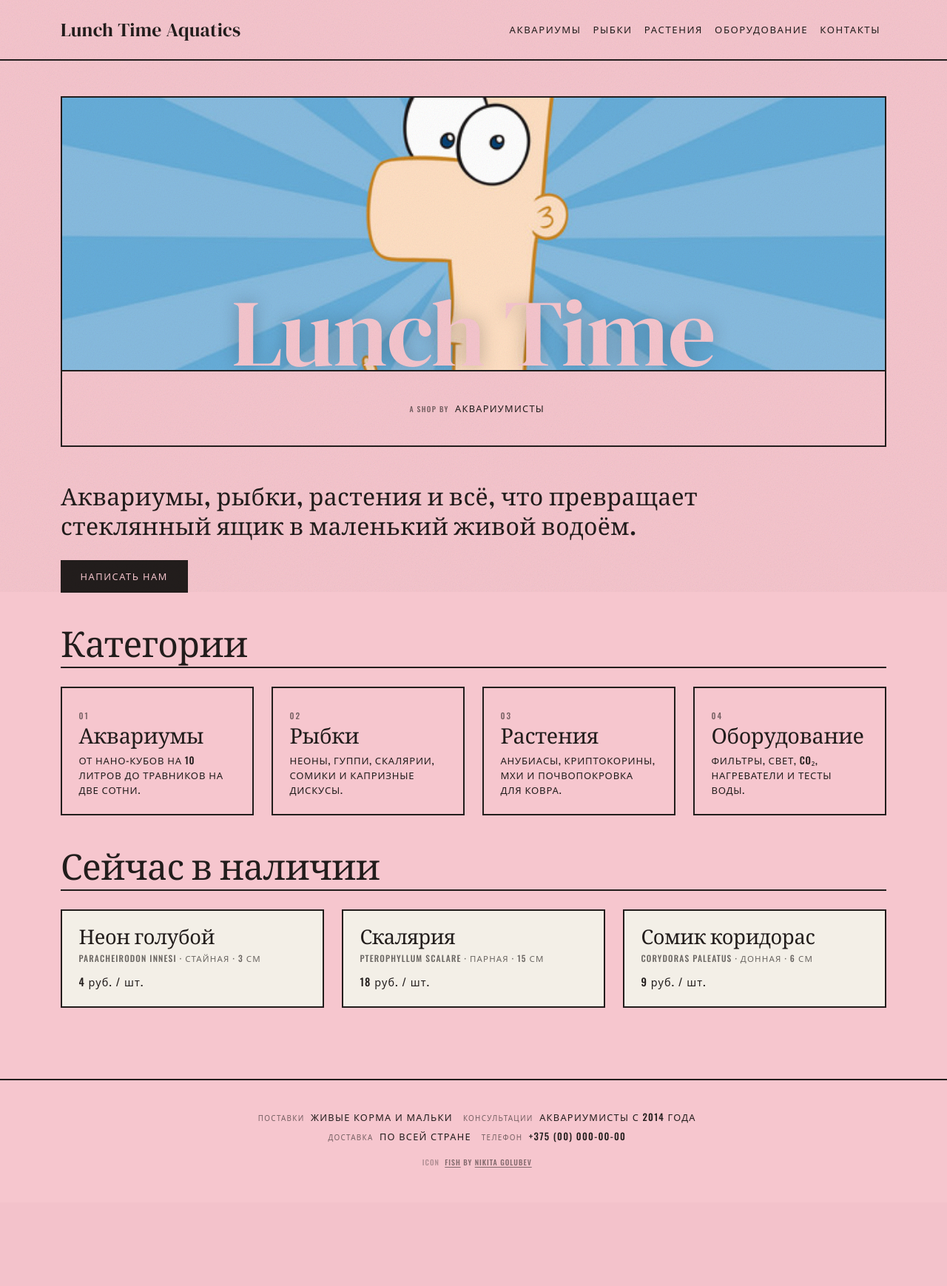
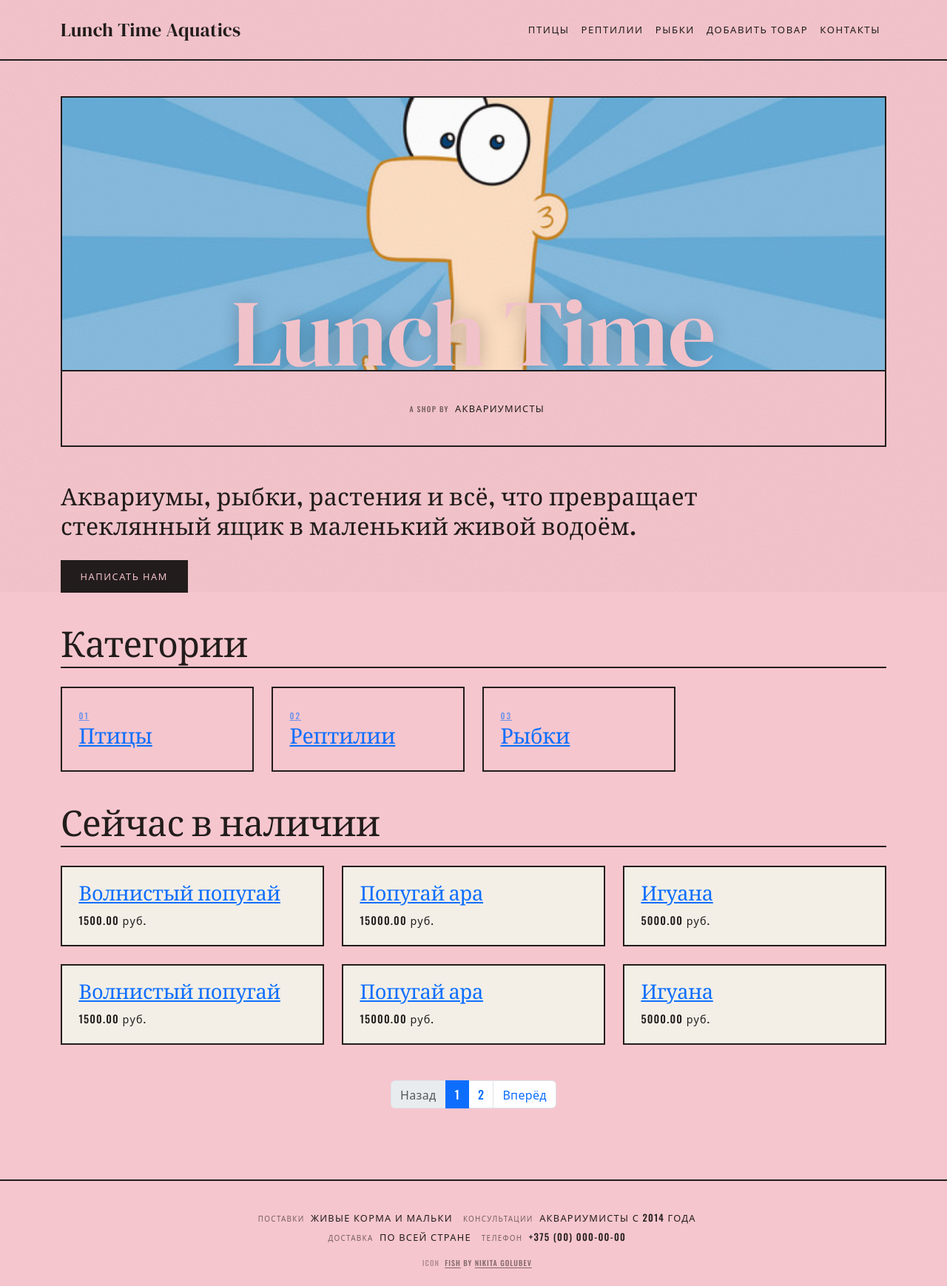
Before and after one commit to Jd4rc/lsn_basics_of_layout, a Django app: page / in a window 1280 px wide. Shown: the top 1738 px of the page at 74% size. Before the commit the page ends 1578 px from the top, so only its background shows below. Run offline with Django 5.2, Linux system fonts and the light colour scheme; data comes from the database, SQL or seed files in the repository; some libraries are stand-ins or nearby versions.

Commit message:
feat: add includes for nav, product card and pagination

```diff
--- /dev/null
+++ b/catalog/context_processors.py
@@ -0,0 +1,6 @@
+from catalog.models import Category
+
+
+def menu_categories(request):
+    """Категории для главного меню, доступны в любом шаблоне."""
+    return {'menu_categories': Category.objects.all()}
--- a/catalog/templates/catalog/home.html
+++ b/catalog/templates/catalog/home.html
@@ -28,68 +28,35 @@
     <section class="mb-5">
         <h2 class="section-title">Категории</h2>
         <div class="row g-4">
+            {% for category in menu_categories %}
             <div class="col-12 col-md-6 col-lg-3">
-                <article class="tile h-100">
-                    <span class="tile__num">01</span>
-                    <h3 class="tile__title">Аквариумы</h3>
-                    <p class="tile__text">От нано-кубов на 10 литров до травников на две сотни.</p>
-                </article>
+                <a href="{% url 'catalog:category_detail' category.slug %}" class="tile-link">
+                    <article class="tile h-100">
+                        <span class="tile__num">{{ forloop.counter|stringformat:"02d" }}</span>
+                        <h3 class="tile__title">{{ category.name }}</h3>
+                        <p class="tile__text">{{ category.description|truncatechars:100 }}</p>
+                    </article>
+                </a>
             </div>
-            <div class="col-12 col-md-6 col-lg-3">
-                <article class="tile h-100">
-                    <span class="tile__num">02</span>
-                    <h3 class="tile__title">Рыбки</h3>
-                    <p class="tile__text">Неоны, гуппи, скалярии, сомики и капризные дискусы.</p>
-                </article>
-            </div>
-            <div class="col-12 col-md-6 col-lg-3">
-                <article class="tile h-100">
-                    <span class="tile__num">03</span>
-                    <h3 class="tile__title">Растения</h3>
-                    <p class="tile__text">Анубиасы, криптокорины, мхи и почвопокровка для ковра.</p>
-                </article>
-            </div>
-            <div class="col-12 col-md-6 col-lg-3">
-                <article class="tile h-100">
-                    <span class="tile__num">04</span>
-                    <h3 class="tile__title">Оборудование</h3>
-                    <p class="tile__text">Фильтры, свет, CO₂, нагреватели и тесты воды.</p>
-                </article>
-            </div>
+            {% endfor %}
         </div>
     </section>
 
     <section class="mb-5">
         <h2 class="section-title">Сейчас в наличии</h2>
         <div class="row g-4">
+            {% for product in products %}
             <div class="col-12 col-md-4">
-                <article class="card-ink h-100">
-                    <div class="card-ink__body">
-                        <h3 class="card-ink__title">Неон голубой</h3>
-                        <p class="card-ink__meta">Paracheirodon innesi · стайная · 3 см</p>
-                        <p class="card-ink__price">4 руб. / шт.</p>
-                    </div>
-                </article>
+                {% include 'catalog/includes/product_card.html' %}
             </div>
-            <div class="col-12 col-md-4">
-                <article class="card-ink h-100">
-                    <div class="card-ink__body">
-                        <h3 class="card-ink__title">Скалярия</h3>
-                        <p class="card-ink__meta">Pterophyllum scalare · парная · 15 см</p>
-                        <p class="card-ink__price">18 руб. / шт.</p>
-                    </div>
-                </article>
+            {% empty %}
+            <div class="col-12">
+                <p class="lead-serif">Товаров пока нет.</p>
             </div>
-            <div class="col-12 col-md-4">
-                <article class="card-ink h-100">
-                    <div class="card-ink__body">
-                        <h3 class="card-ink__title">Сомик коридорас</h3>
-                        <p class="card-ink__meta">Corydoras paleatus · донная · 6 см</p>
-                        <p class="card-ink__price">9 руб. / шт.</p>
-                    </div>
-                </article>
-            </div>
+            {% endfor %}
         </div>
+
+        {% include 'includes/pagination.html' %}
     </section>
 
 {% endblock %}
--- /dev/null
+++ b/catalog/templates/catalog/includes/product_card.html
@@ -0,0 +1,13 @@
+{# Карточка товара. Ожидает переменную product #}
+<article class="card-ink h-100">
+    {% if product.image %}
+    <img src="{{ product.image.url }}" alt="{{ product.name }}" class="card-ink__img">
+    {% endif %}
+    <div class="card-ink__body">
+        <h3 class="card-ink__title">
+            <a href="{% url 'catalog:product_detail' product.pk %}">{{ product.name }}</a>
+        </h3>
+        <p class="card-ink__meta">{{ product.description|truncatechars:100 }}</p>
+        <p class="card-ink__price">{{ product.price }} руб.</p>
+    </div>
+</article>
--- a/config/settings.py
+++ b/config/settings.py
@@ -63,6 +63,7 @@ TEMPLATES = [
                 'django.template.context_processors.request',
                 'django.contrib.auth.context_processors.auth',
                 'django.contrib.messages.context_processors.messages',
+                'catalog.context_processors.menu_categories',
             ],
         },
     },
--- a/templates/base.html
+++ b/templates/base.html
@@ -25,27 +25,7 @@
     <rect width="100%" height="100%" filter="url(#noise)"/>
 </svg>
 
-<nav class="navbar navbar-expand-lg site-nav">
-    <div class="container">
-        <a class="navbar-brand" href="{% url 'catalog:home' %}">Lunch&nbsp;Time Aquatics</a>
-
-        <button class="navbar-toggler" type="button" data-bs-toggle="collapse"
-                data-bs-target="#mainNav" aria-controls="mainNav"
-                aria-expanded="false" aria-label="Меню">
-            <span class="navbar-toggler-icon"></span>
-        </button>
-
-        <div class="collapse navbar-collapse" id="mainNav">
-            <ul class="navbar-nav ms-auto">
-                <li class="nav-item"><a class="nav-link" href="#">Аквариумы</a></li>
-                <li class="nav-item"><a class="nav-link" href="#">Рыбки</a></li>
-                <li class="nav-item"><a class="nav-link" href="#">Растения</a></li>
-                <li class="nav-item"><a class="nav-link" href="#">Оборудование</a></li>
-                <li class="nav-item"><a class="nav-link" href="{% url 'catalog:contacts' %}">Контакты</a></li>
-            </ul>
-        </div>
-    </div>
-</nav>
+{% include 'includes/nav.html' %}
 
 <main class="container py-5">
     {% block content %}{% endblock %}
--- /dev/null
+++ b/templates/includes/nav.html
@@ -0,0 +1,28 @@
+<nav class="navbar navbar-expand-lg site-nav">
+    <div class="container">
+        <a class="navbar-brand" href="{% url 'catalog:home' %}">Lunch&nbsp;Time Aquatics</a>
+
+        <button class="navbar-toggler" type="button" data-bs-toggle="collapse"
+                data-bs-target="#mainNav" aria-controls="mainNav"
+                aria-expanded="false" aria-label="Меню">
+            <span class="navbar-toggler-icon"></span>
+        </button>
+
+        <div class="collapse navbar-collapse" id="mainNav">
+            <ul class="navbar-nav ms-auto">
+                {% for category in menu_categories %}
+                <li class="nav-item">
+                    <a class="nav-link"
+                       href="{% url 'catalog:category_detail' category.slug %}">{{ category.name }}</a>
+                </li>
+                {% endfor %}
+                <li class="nav-item">
+                    <a class="nav-link" href="{% url 'catalog:product_create' %}">Добавить товар</a>
+                </li>
+                <li class="nav-item">
+                    <a class="nav-link" href="{% url 'catalog:contacts' %}">Контакты</a>
+                </li>
+            </ul>
+        </div>
+    </div>
+</nav>
--- /dev/null
+++ b/templates/includes/pagination.html
@@ -0,0 +1,30 @@
+{# Постраничная навигация. Ожидает переменную page_obj #}
+{% if page_obj.paginator.num_pages > 1 %}
+<nav aria-label="Постраничная навигация" class="mt-5">
+    <ul class="pagination justify-content-center">
+        {% if page_obj.has_previous %}
+        <li class="page-item">
+            <a class="page-link" href="?page={{ page_obj.previous_page_number }}">Назад</a>
+        </li>
+        {% else %}
+        <li class="page-item disabled"><span class="page-link">Назад</span></li>
+        {% endif %}
+
+        {% for num in page_obj.paginator.page_range %}
+        {% if num == page_obj.number %}
+        <li class="page-item active"><span class="page-link">{{ num }}</span></li>
+        {% else %}
+        <li class="page-item"><a class="page-link" href="?page={{ num }}">{{ num }}</a></li>
+        {% endif %}
+        {% endfor %}
+
+        {% if page_obj.has_next %}
+        <li class="page-item">
+            <a class="page-link" href="?page={{ page_obj.next_page_number }}">Вперёд</a>
+        </li>
+        {% else %}
+        <li class="page-item disabled"><span class="page-link">Вперёд</span></li>
+        {% endif %}
+    </ul>
+</nav>
+{% endif %}
```
Also changed, not shown: catalog/templates/catalog/category_detail.html (+25 -7 lines).
